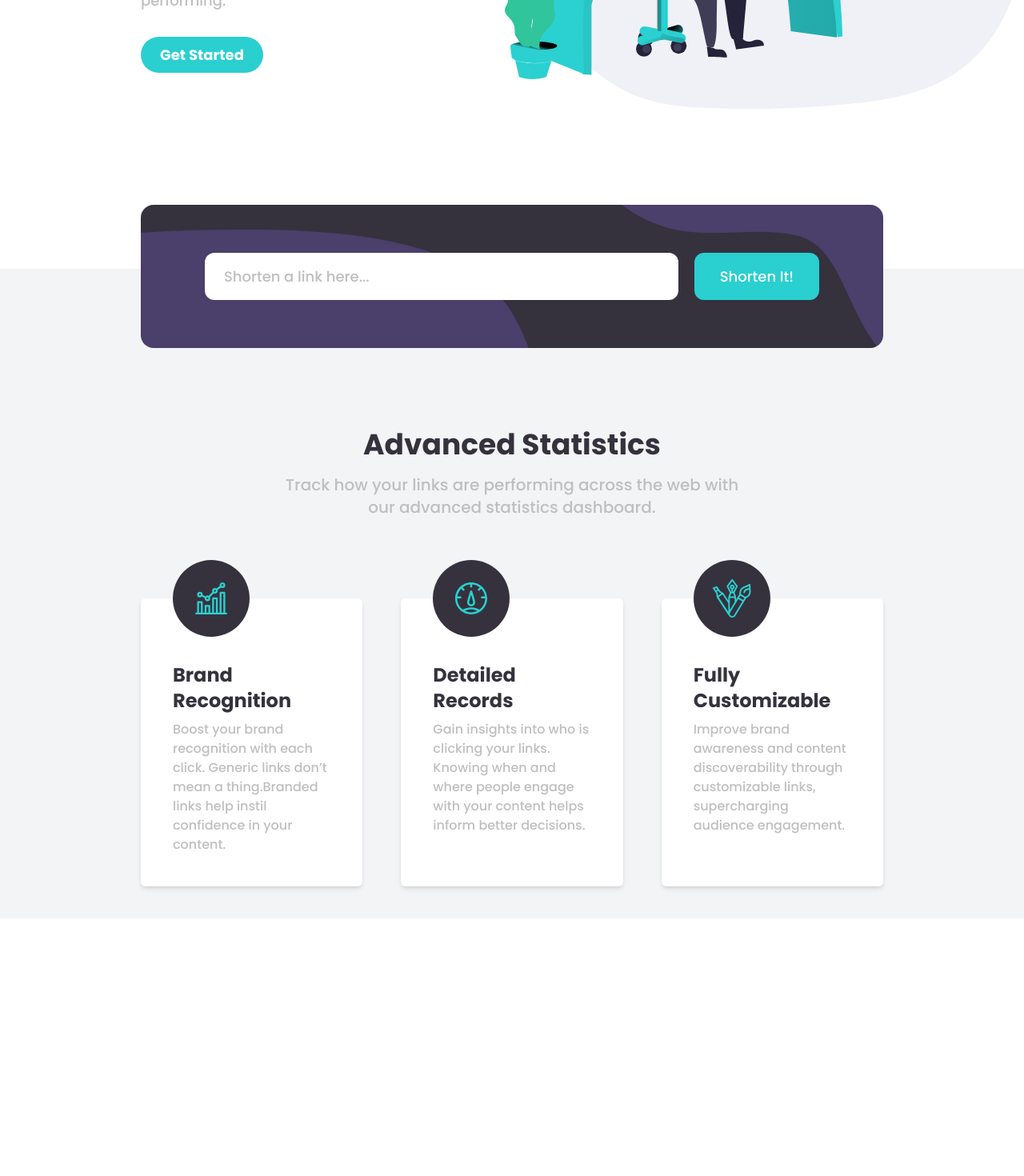
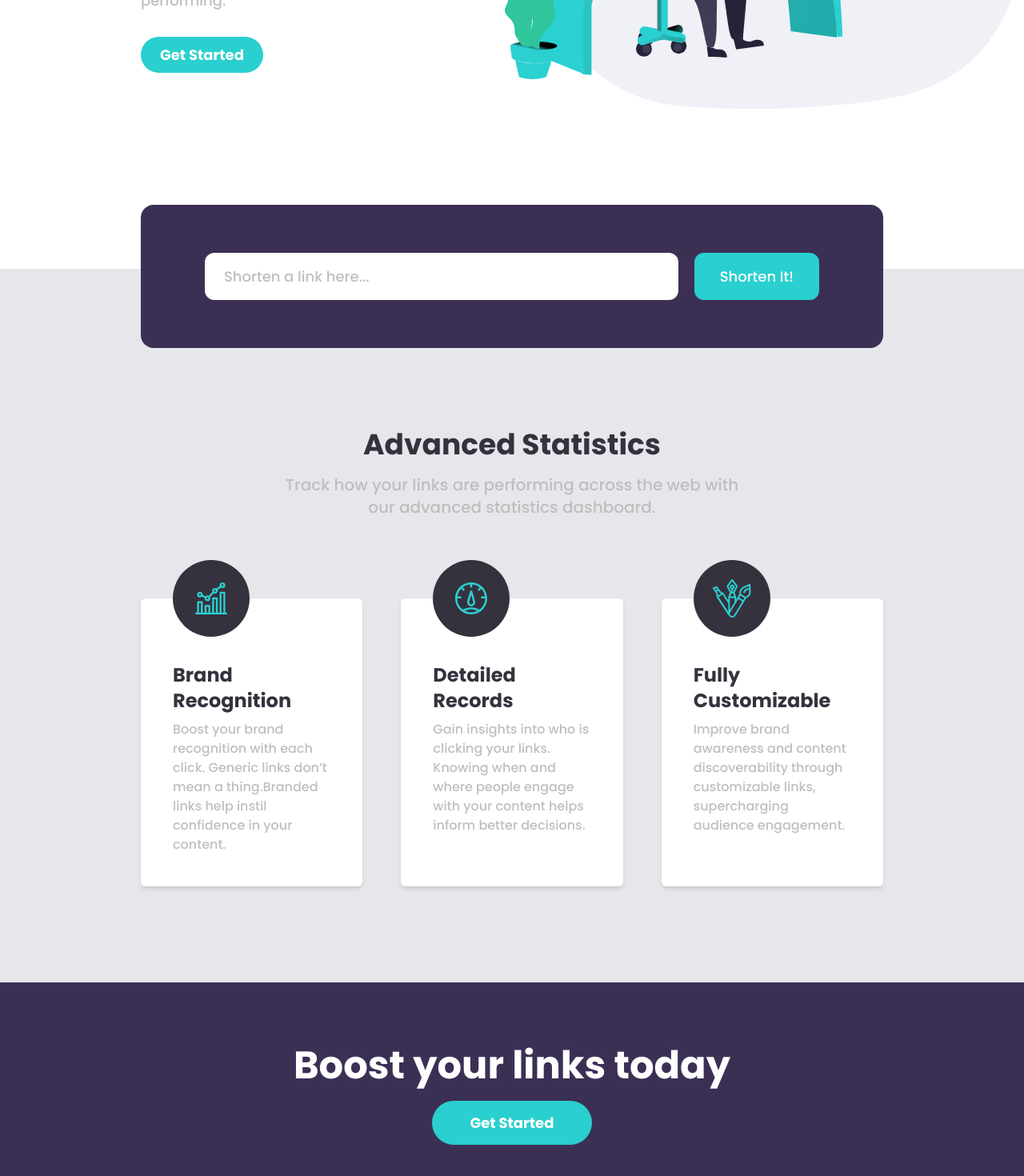
Before and after one commit to Maclemon17/Shorty, a React (Vite) app: page / in a window 1280 px wide. Shown: the part 464-1934 px from the top of the page at 80% size. Before the commit the page ends 1612 px from the top, so only its background shows below. Built offline with nearby package versions, Linux system fonts and the light colour scheme.

Commit message:
feat: update ActionCall component styles; add GetStarted component and integrate into Home page

```diff
--- a/src/components/ActionCall.tsx
+++ b/src/components/ActionCall.tsx
@@ -1,10 +1,9 @@
-import BgDesktop from '../assets/images/bg-shorten-desktop.svg';
 
 
 const ActionCall = () => {
     return (
         <section className="px-10 py-10 lg:px-44 absolute w-full h-fit left-0 -top-30" id="action-call">
-            <div className={`w-full mx-auto flex flex-col md:flex-row justify-between items-center gap-5 px-5 md:px-20 py-7 md:py-15 rounded-2xl bg-dark-blue bg-cover bg-center`} style={{ backgroundImage: `url(${BgDesktop})` }}>
+            <div className="w-full mx-auto flex flex-col md:flex-row justify-between items-center gap-5 px-5 md:px-20 py-7 md:py-15 rounded-2xl bg-[url(/src\assets\images\bg-shorten-mobile.svg)] bg-contain md:bg-[url(/src\assets\images\bg-shorten-desktop.svg)] md:bg-cover bg-right bg-no-repeat bg-dark-violet">
                 <input type="text" placeholder='Shorten a link here...'
                     className="bg-white w-full md:flex-1 py-2.5 md:py-4 px-6 rounded-md md:rounded-xl placeholder:font-medium placeholder:text-gray placeholder:text-[15px] md:placeholder:text-[18px] focus:outline-none focus:ring-2 focus:ring-cyan focus:border-transparent text-grayish-violet text-[15px] md:text-[18px] font-medium"
                 />
--- a/src/components/Features.tsx
+++ b/src/components/Features.tsx
@@ -26,7 +26,7 @@ const appFeatures = [
 
 const Features = () => {
     return (
-        <section className="px-10 py-10 lg:px-44 bg-gray-100 relative mt-40" id="features">
+        <section className="px-10 py-10 lg:px-44 bg-gray-200 relative mt-40" id="features">
 
             <ActionCall />
 
@@ -36,7 +36,7 @@ const Features = () => {
                 advanced statistics dashboard.
             </p>
 
-            <div className="grid grid-cols-1 lg:grid-cols-3 gap-28 md:gap-12 mt-15">
+            <div className="grid grid-cols-1 lg:grid-cols-3 gap-28 md:gap-12 mt-15 mb-10 md:mb-20">
                 {
                     appFeatures.map((feature, index) => (
                         <div key={index} className="bg-white px-6 py-10 md:p-10 rounded-md text-center md:text-left relative shadow-md hover:shadow-lg cursor-pointer transition">
--- /dev/null
+++ b/src/components/GetStarted.tsx
@@ -0,0 +1,14 @@
+
+
+const GetStarted = () => {
+    return (
+        <section className="" id="get-started">
+            <div className="py-20 text-center bg-dark-violet bg-[url('/src\assets\images\bg-boost-mobile.svg')] md:bg-[url('/src\assets\images\bg-boost-desktop.svg')] bg-cover bg-center bg-no-repeat">
+                <h2 className="font-bold text-3xl md:text-5xl text-white mb-5">Boost your links today</h2>
+                <button className="text-white bg-cyan font-bold px-12 py-3.5 rounded-full hover:opacity-70 cursor-pointer transition">Get Started</button>
+            </div>
+        </section>
+    )
+}
+
+export default GetStarted
--- a/src/index.css
+++ b/src/index.css
@@ -10,7 +10,7 @@
   --color-gray: hsl(0, 0%, 75%);
   --color-grayish-violet: hsl(257, 7%, 63%);
   --color-dark-blue: hsl(255, 11%, 22%);
-  --color-dark-violet: hsl(260, 8%, 14%);
+  --color-darkviolet: hsl(260, 8%, 14%);
 }
 
 body {
--- a/src/pages/Home.tsx
+++ b/src/pages/Home.tsx
@@ -1,6 +1,6 @@
 // import Footer from "../components/Footer"
-import ActionCall from "../components/ActionCall"
 import Features from "../components/Features"
+import GetStarted from "../components/GetStarted"
 import Hero from "../components/Hero"
 import Navbar from "../components/Navbar"
 
@@ -13,8 +13,8 @@ const Home = () => {
             {/* MAIN */}
             <main>
                 <Hero />
-                {/* <ActionCall /> */}
                 <Features />
+                <GetStarted />
             </main>
 
             {/* FOOTER */}
```
